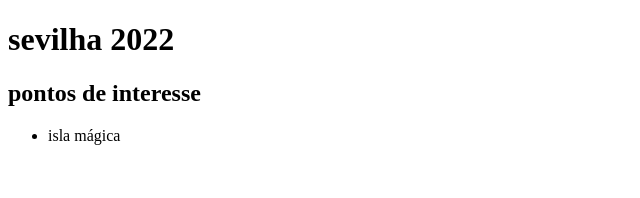
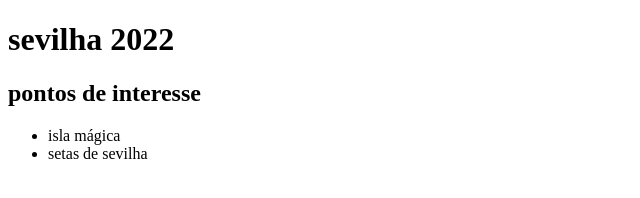
Before and after one commit to engcguerra/city1, a plain HTML site: page index.html in a window 1280 px wide. Shown: the whole page, without its empty margins (0-640 px from the left). Drawn offline with Linux system fonts and the light colour scheme.

Commit message:
Update index.html

```diff
--- a/index.html
+++ b/index.html
@@ -13,6 +13,7 @@
 
     <ul>
         <li>isla mágica</li>
+        <li>setas de sevilha</li>
     </ul>
 </body>
 </html>
```
